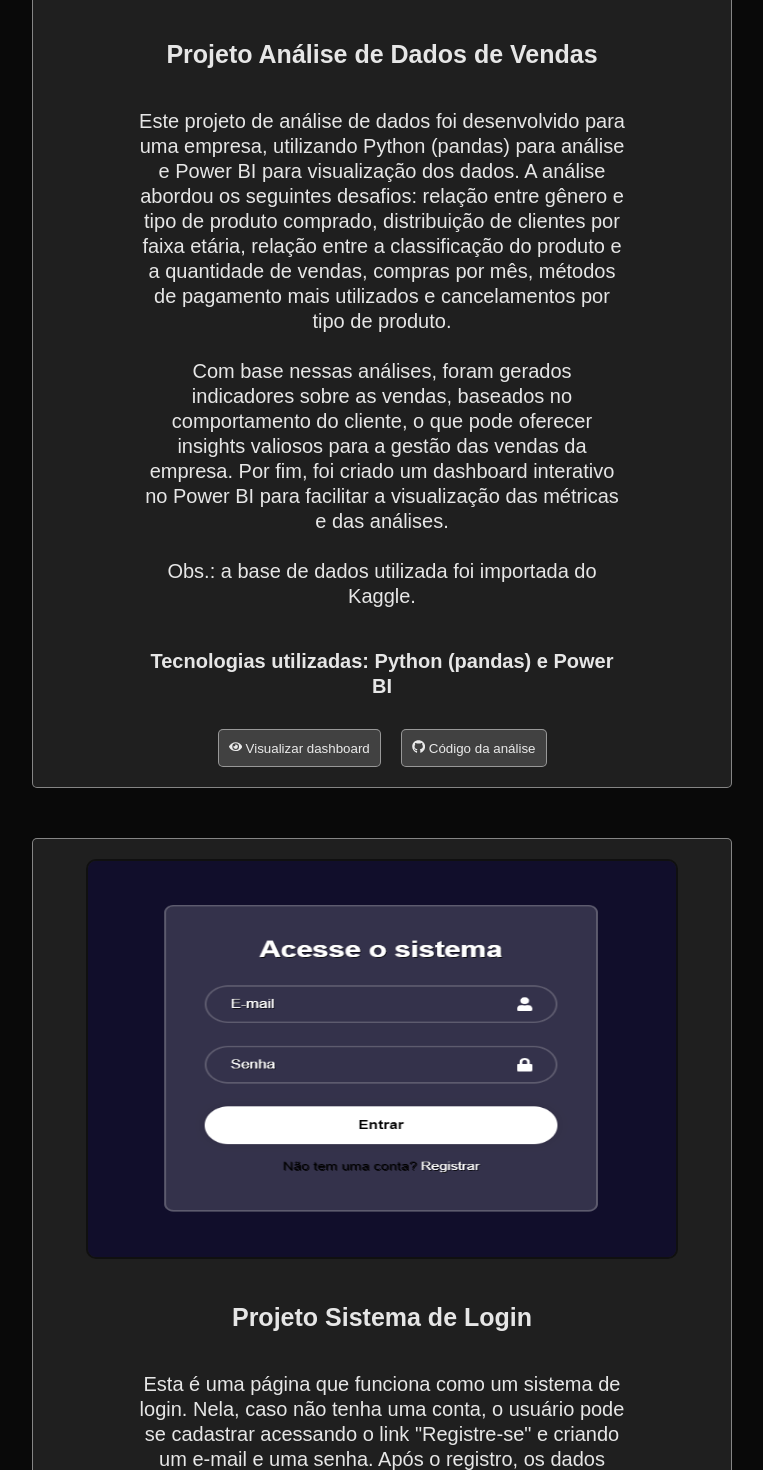
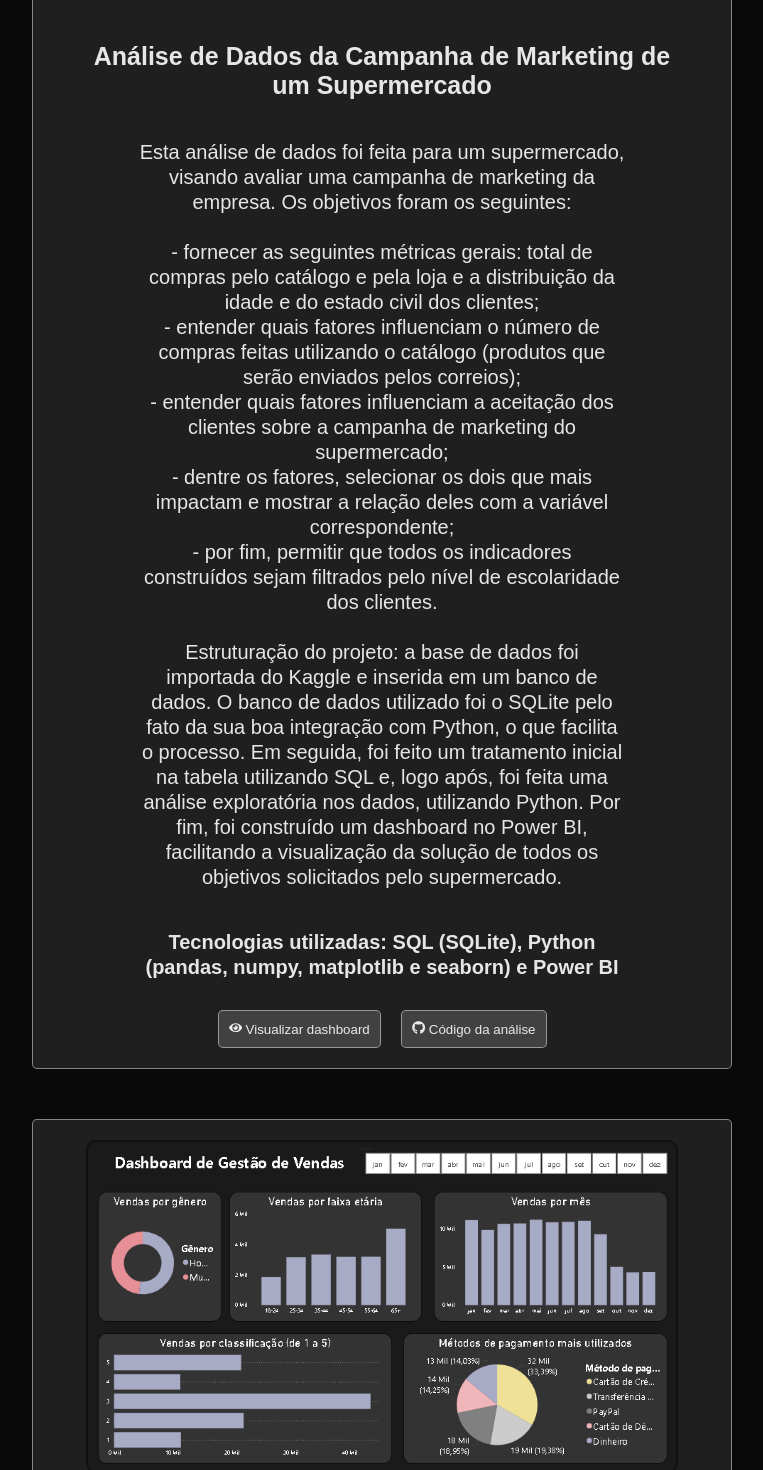
Before and after one commit to caiomangabeira/portfolio-caio-ti, a React (Vite) app: page /#/projetos in a window 1280 px wide. Shown: the part 540-2010 px from the top of the page, without its empty margins (258-1021 px from the left). Built offline with nearby package versions, Linux system fonts and the light colour scheme.

Commit message:
Update Projetos.jsx

```diff
--- a/src/pages/projetos/Projetos.jsx
+++ b/src/pages/projetos/Projetos.jsx
@@ -5,6 +5,7 @@ import imgProjeto1 from '../../assets/img-projeto1.png'
 import imgProjeto2 from '../../assets/img-projeto2.png'
 import imgProjeto3 from '../../assets/img-projeto3.png'
 import imgProjeto4 from '../../assets/img-projeto4.png'
+import imgProjeto5 from '../../assets/img-projeto5.png'
 
 function Projetos() {
     return (
@@ -13,11 +14,39 @@ function Projetos() {
 
             <div className={styles.projeto}>
                 <div className={styles.imgprojeto}>
+                    <img src={imgProjeto5} alt="Imagem projeto" />
+                </div>
+
+                <div className={styles.infoprojeto}>
+                    <h2>Análise de Dados da Campanha de Marketing de um Supermercado</h2>
+                    <p>Esta análise de dados foi feita para um supermercado, visando avaliar uma campanha de marketing da empresa. Os objetivos foram os seguintes: <br /> <br /> - fornecer as seguintes métricas gerais: total de compras pelo catálogo e pela loja e a distribuição da idade e do estado civil dos clientes; <br /> - entender quais fatores influenciam o número de compras feitas utilizando o catálogo (produtos que serão enviados pelos correios); <br />
+- entender quais fatores influenciam a aceitação dos clientes sobre a campanha de marketing do supermercado; <br />
+- dentre os fatores, selecionar os dois que mais impactam e mostrar a relação deles com a variável correspondente; <br /> - por fim, permitir que todos os indicadores construídos sejam filtrados pelo nível de escolaridade dos clientes.
+                     <br /> <br />
+Estruturação do projeto: a base de dados foi importada do Kaggle e inserida em um banco de dados. O banco de dados utilizado foi o SQLite pelo fato da sua boa integração com Python, o que facilita o processo. Em seguida, foi feito um tratamento inicial na tabela utilizando SQL e, logo após, foi feita uma análise exploratória nos dados, utilizando Python. Por fim, foi construído um dashboard no Power BI, facilitando a visualização da solução de todos os objetivos solicitados pelo supermercado. </p>
+
+                    <p><span>Tecnologias utilizadas: SQL (SQLite), Python (pandas, numpy, matplotlib e seaborn) e Power BI</span></p>
+                </div>
+
+                <div className={styles.botaoprojeto}>
+                <button>
+                        <a className={styles.linkprojeto} href="https://app.fabric.microsoft.com/view?r=eyJrIjoiZDkyYTc2ODktYTk1ZS00MGFkLTkwMGEtYWZiMzNhNWQyMjEwIiwidCI6ImIyZTE2Mjk3LTJlZDYtNDFiOC1iODIyLWE5NTRlOTViZDJmMCIsImMiOjR9" target='_blank'><FaEye /> Visualizar dashboard</a>
+                    </button>
+                    <button>
+                        <a className={styles.linkprojeto} href="https://github.com/caiomangabeira/projeto-analise-campanha-sm" target='_blank'>
+                            <FaGithub /> Código da análise
+                        </a>
+                    </button>
+                </div>
+            </div>
+
+            <div className={styles.projeto}>
+                <div className={styles.imgprojeto}>
                     <img src={imgProjeto4} alt="Imagem projeto" />
                 </div>
 
                 <div className={styles.infoprojeto}>
-                    <h2>Projeto Análise de Dados de Vendas</h2>
+                    <h2>Análise de Dados de Vendas</h2>
                     <p>Este projeto de análise de dados foi desenvolvido para uma empresa, utilizando Python (pandas) para análise e Power BI para visualização dos dados. A análise abordou os seguintes desafios: relação entre gênero e tipo de produto comprado, distribuição de clientes por faixa etária, relação entre a classificação do produto e a quantidade de vendas, compras por mês, métodos de pagamento mais utilizados e cancelamentos por tipo de produto. <br /> <br />
 Com base nessas análises, foram gerados indicadores sobre as vendas, baseados no comportamento do cliente, o que pode oferecer insights valiosos para a gestão das vendas da empresa. Por fim, foi criado um dashboard interativo no Power BI para facilitar a visualização das métricas e das análises. <br /> <br />
 
@@ -43,7 +72,7 @@ Obs.: a base de dados utilizada foi importada do Kaggle.</p>
                 </div>
 
                 <div className={styles.infoprojeto}>
-                    <h2>Projeto Sistema de Login</h2>
+                    <h2>Sistema de Login</h2>
                     <p>Esta é uma página que funciona como um sistema de login. Nela, caso não tenha uma conta, o usuário pode se cadastrar acessando o link "Registre-se" e criando um e-mail e uma senha. Após o registro, os dados fornecidos são armazenados num armazenamento local, e o usuário poderá utilizá-los para fazer o login. Todo esse processo é acompanhado de uma simples validação dos dados fornecidos. Após o login, uma renderização condicional ocorre, exibindo uma nova página para o usuário.</p>
                     <p><span>Tecnologias utilizadas: HTML, CSS, JavaScript e React.js.</span></p>
                 </div>
@@ -66,7 +95,7 @@ Obs.: a base de dados utilizada foi importada do Kaggle.</p>
                 </div>
 
                 <div className={styles.infoprojeto}>
-                    <h2>Projeto Lista de Tarefas</h2>
+                    <h2>Lista de Tarefas</h2>
                     <p>Neste projeto, meu objetivo foi criar uma simples lista de tarefas. Nela, você pode adicionar tarefas, especificando seu título e sua duração estimada. Na lista de tarefas criada por você, é possível marcar uma ou mais como concluídas e removê-las.</p>
                     <p><span>Tecnologias utilizadas: HTML, CSS, JavaScript e React.js.</span></p>
                 </div>
@@ -89,7 +118,7 @@ Obs.: a base de dados utilizada foi importada do Kaggle.</p>
                 </div>
 
                 <div className={styles.infoprojeto}>
-                <h2>Projeto Previsão do Tempo</h2>
+                <h2>Site de Previsão do Tempo</h2>
                     <p>Esta é uma pagina que exibe a previsão do tempo de uma cidade por meio de requisições. Primeiro, ao usuário digitar o nome de uma cidade e enviar, uma requisição é feita para obter as coordenadas dessa cidade, através de uma API. Depois, utilizando as coordenadas retornadas por essa API, outra requisição é feita, retornando dados meteorológicos da cidade e exibindo para o usuário. Obs.: este projeto não é responsivo para celulares e tablets. É voltado para exibição em desktops e notebooks.</p>
                     <p><span>Tecnologias utilizadas: HTML, CSS, JavaScript e API.</span></p>
                 </div>
```
